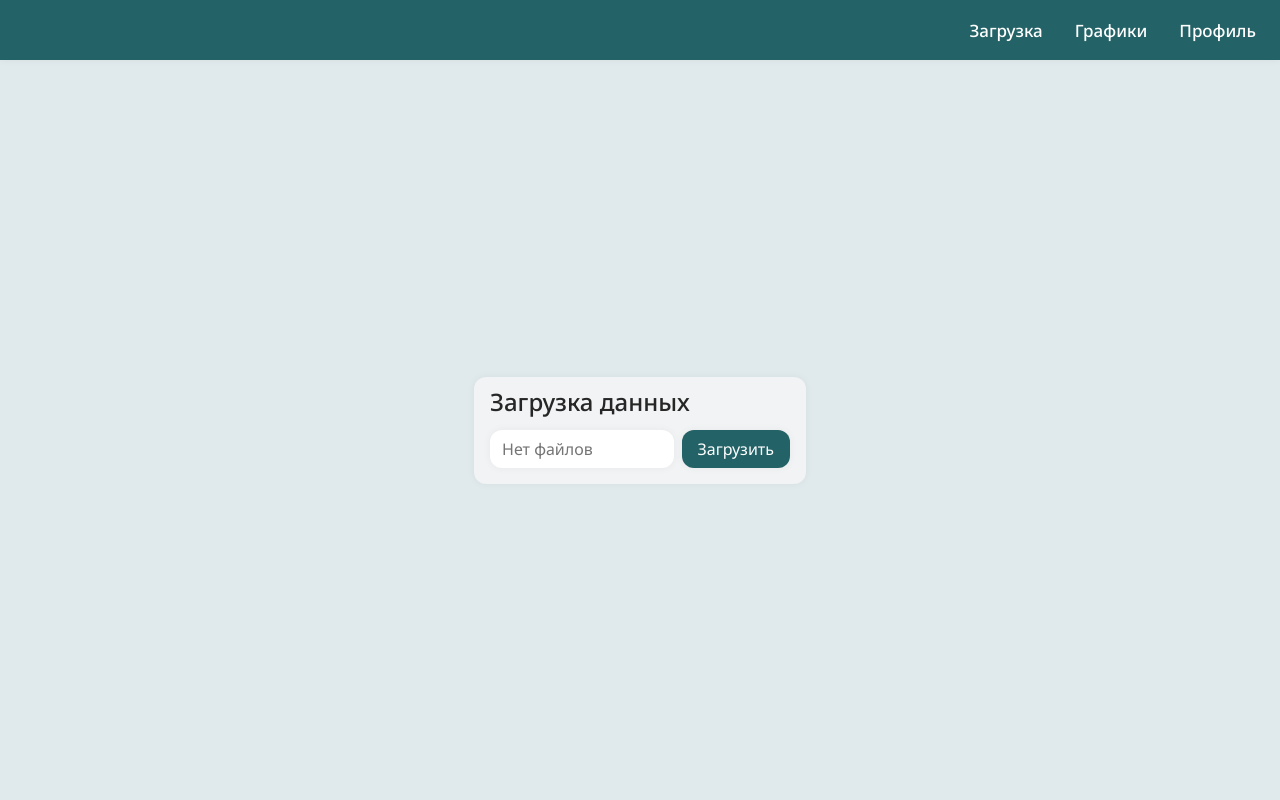
After one commit to MrCrabs2000/The_magnificent_five_predprof_repo, a Flask app: template templates/user/upload.html in a window 1280 px wide. The commit adds this page. Run offline with Flask 3, Linux system fonts and the light colour scheme; the template is opened without the code that fills it, so the values that code supplies are empty; data comes from the database, SQL or seed files in the repository; parts of the project's set-up code (start-up, migrations or seed data) failed here and were passed over.

Commit message:
Added data upload page

```diff
--- a/static/css/layouts/base.css
+++ b/static/css/layouts/base.css
@@ -36,7 +36,7 @@ html, body {
     background: var(--bg-dark);
 }
 
-button, a.button {
+button, .button {
     display: inline-block;
     padding: 8px 16px;
     color: var(--text);
@@ -124,8 +124,8 @@ select {
 
 input:read-only, textarea:read-only, select:disabled {
     color: var(--text-muted);
-    background: var(--bg-not-active) !important;
-    border: var(--border) !important;
+    background: var(--bg-not-active);
+    border: var(--border);
     cursor: default;
     caret-color: transparent;
 }
--- a/static/css/macros/form_fields.css
+++ b/static/css/macros/form_fields.css
@@ -1,16 +1,3 @@
-.form-field {
-    display: flex;
-    flex-direction: column;
-
-}
-
-.form-field__label {
-    margin-left: 8px;
-    width: 100%;
-    color: var(--text-muted);
-    font-size: 0.8em;
-    font-weight: 500;
-}
 .form-field {
     display: flex;
     flex-direction: column;
@@ -107,3 +94,20 @@ input[type="radio"]:checked {
 input[type="radio"]:checked::before {
     transform: scale(1);
 }
+
+
+
+.file-input {
+    display: flex;
+    gap: 8px;
+}
+
+
+.file-input__file {
+    flex: 1 1;
+    width: 100px;
+    background: var(--bg-light) !important;
+    border: none !important;
+    border-radius: var(--border-radius) !important;
+    box-shadow: var(--shadow) !important;
+}
--- /dev/null
+++ b/static/css/user/upload.css
@@ -0,0 +1,19 @@
+.upload-wrapper {
+    display: flex;
+    justify-content: center;
+    align-items: center;
+    height: 100%;
+}
+
+.upload {
+    width: 300px;
+    padding: 8px 16px 16px 16px;
+}
+
+.upload__title {
+    font-size: 24px;
+    font-weight: 500;
+    margin: 0;
+    margin-bottom: 12px;
+    padding: 0;
+}
--- /dev/null
+++ b/static/js/fileInput.js
@@ -0,0 +1,11 @@
+let fileInputs = document.querySelectorAll(".file-input");
+
+fileInputs.forEach(fileInput => {
+    let input = fileInput.querySelector("input[type='file']");
+    let textContainer = fileInput.querySelector(".file-input__file");
+
+    input.addEventListener('change', function() {
+        let file = this.files[0];
+        textContainer.value = file.name;
+    });
+});
--- a/templates/macros/form_fields.html
+++ b/templates/macros/form_fields.html
@@ -11,6 +11,17 @@
             {% if required %}
                 required
             {% endif %}>
+    </div>
+{% endmacro %}
+
+
+{% macro file_input(id="", name="", label="", placeholder="", value="", accept="", required=False) %}
+    <div class="form-field">
+        <div class="file-input">
+            <input type="file" style="display: none;" id="{{ id }}" accept="{{ accept }}">
+            <input class="file-input__file" placeholder="Нет файлов" readonly></input>
+            <label class="file-input__button button accent" for="{{ id }}">Загрузить</label>
+        </div>
     </div>
 {% endmacro %}
 
--- /dev/null
+++ b/templates/user/upload.html
@@ -0,0 +1,24 @@
+{% extends 'layouts/base.html' %}
+
+{% import 'macros/form_fields.html' as fields  %}
+
+
+{% block head %}
+    <link rel="stylesheet" href="/static/css/user/upload.css">
+    <link rel="stylesheet" href="/static/css/macros/form_fields.css">
+{% endblock %}
+
+
+{% block content %}
+    <div class="upload-wrapper">
+        <div class="upload block">
+            <h1 class="upload__title">Загрузка данных</h1>
+            {{ fields.file_input(id="dataUpload", accept=".npz") }}
+        </div>
+    </div>
+{% endblock %}
+
+
+{% block scripts %}
+    <script src="/static/js/fileInput.js"></script>
+{% endblock %}
```
